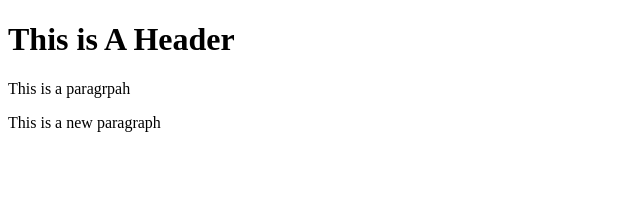
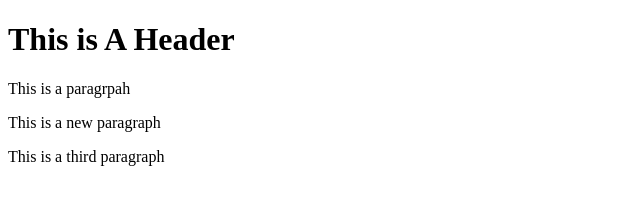
Before and after one commit to sameer-singh1994/git-test, a website: page index.html in a window 1280 px wide. Shown: the whole page, without its empty margins (0-640 px from the left). Drawn offline with Linux system fonts and the light colour scheme.

Commit message:
fourth commit

```diff
--- a/index.html
+++ b/index.html
@@ -6,5 +6,6 @@
         <h1>This is A Header</h1>
         <p>This is a paragrpah</p>
         <p>This is a new paragraph</p>
+        <p>This is a third paragraph</p>
     </body>
 </html>
```
Also changed, not shown: package.json (added, +24 -0 lines), 2 other files.
